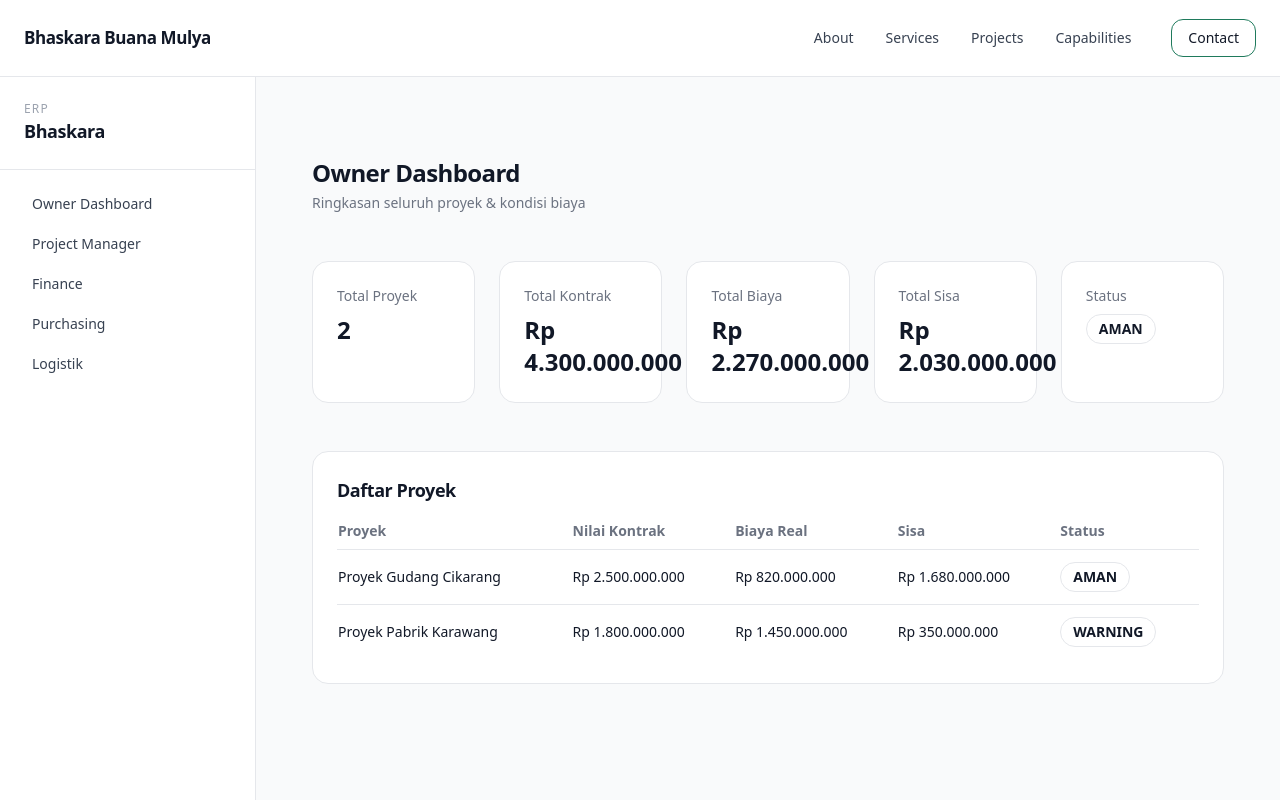
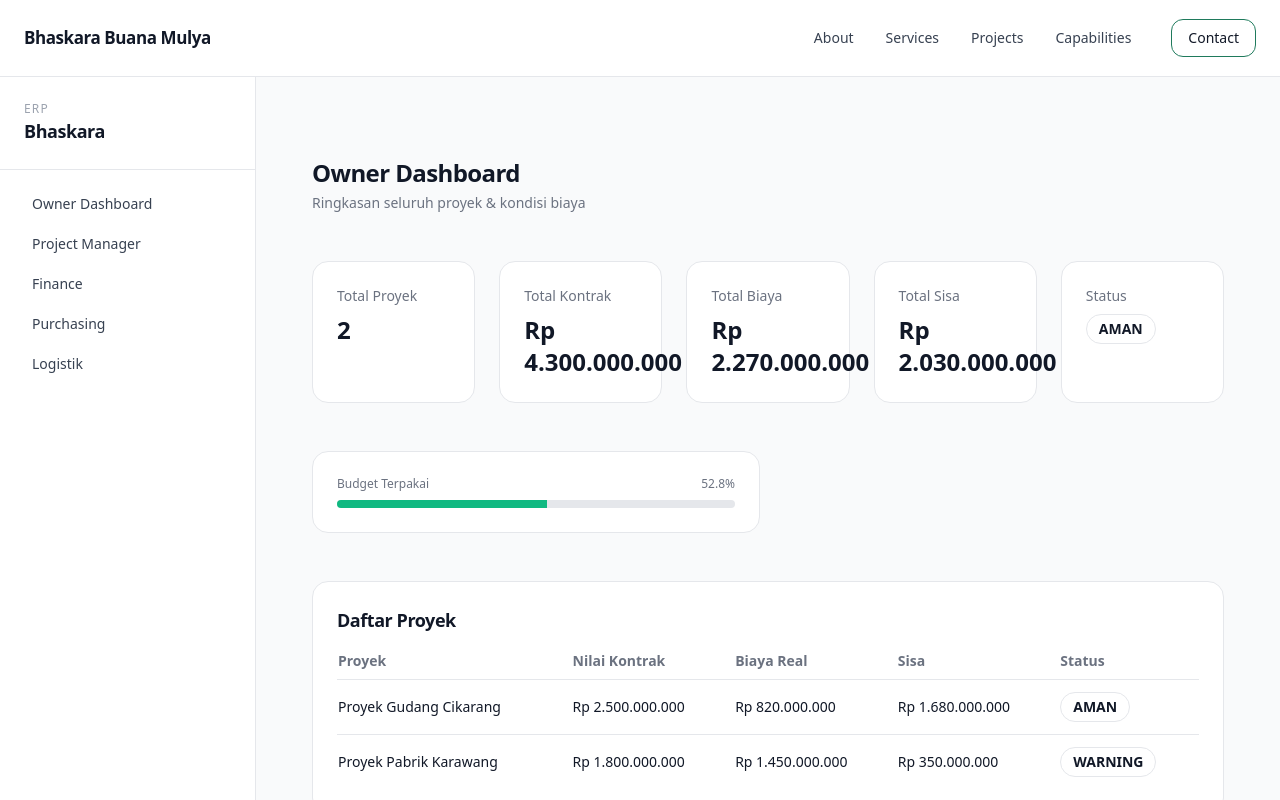
Before and after one commit to herlan-syihabudin/Bhaskara, a Next.js app: page /dashboard/owner in a window 1280 px wide. Shown: the top 800 px of the page. Built offline with nearby package versions, Linux system fonts and the light colour scheme.

Commit message:
Update page.tsx

```diff
--- a/app/dashboard/owner/page.tsx
+++ b/app/dashboard/owner/page.tsx
@@ -1,6 +1,7 @@
 import DashboardHeader from "@/components/dashboard/DashboardHeader";
 import KpiCard from "@/components/dashboard/KpiCard";
 import ProjectTable from "@/components/dashboard/ProjectTable";
+import UsedPctBar from "@/components/dashboard/UsedPctBar";
 import { projects } from "@/lib/data/projects";
 import { getOwnerSummary } from "@/lib/summary/ownerSummary";
 
@@ -14,18 +15,19 @@ export default function OwnerPage() {
         subtitle="Ringkasan seluruh proyek & kondisi biaya"
       />
 
+      {/* KPI */}
       <div className="grid sm:grid-cols-2 lg:grid-cols-5 gap-6">
         <KpiCard title="Total Proyek" value={summary.totalProyek} type="text" />
         <KpiCard title="Total Kontrak" value={summary.totalKontrak} />
         <KpiCard title="Total Biaya" value={summary.totalBiaya} />
         <KpiCard title="Total Sisa" value={summary.totalSisa} />
-        <KpiCard
-  title="Status"
-  type="status"
-  statusValue={summary.status}
-/>
+        <KpiCard title="Status" type="status" statusValue={summary.status} />
       </div>
 
+      {/* PROGRESS */}
+      <UsedPctBar value={summary.usedPct} status={summary.status} />
+
+      {/* TABLE */}
       <ProjectTable projects={projects} />
     </section>
   );
```
